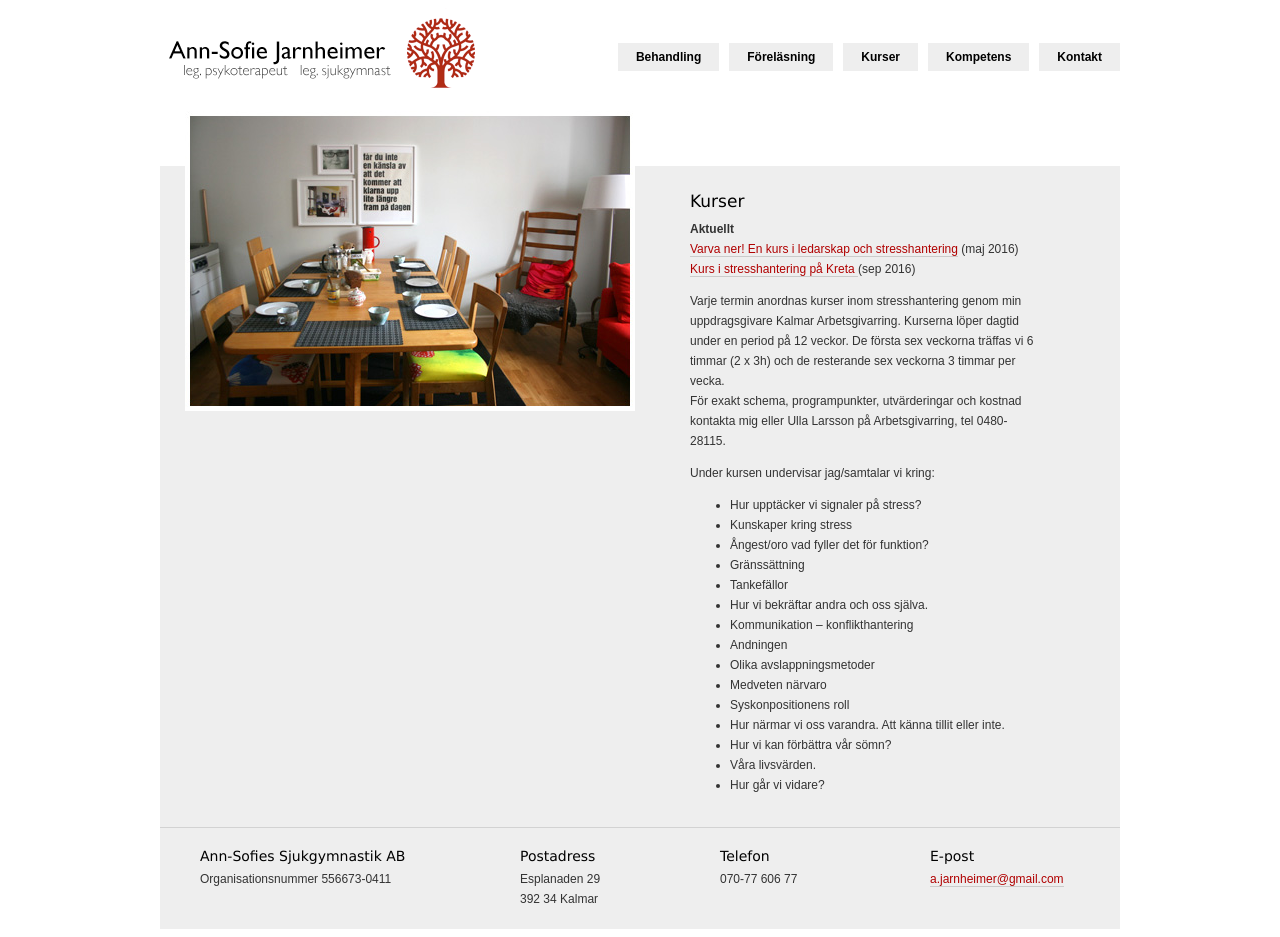
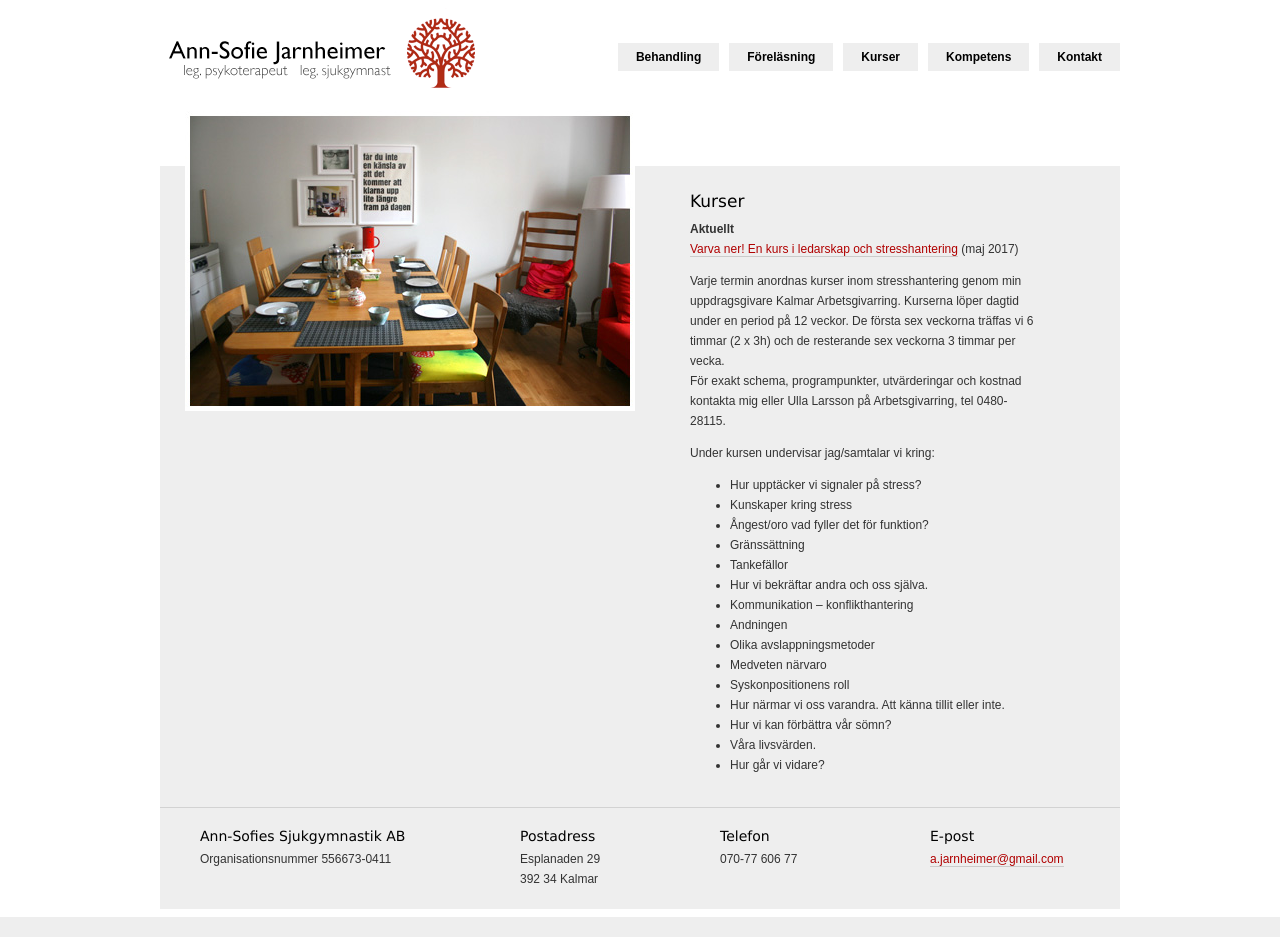
Before and after one commit to jarnheimer/ajarnheimer, a PHP site: page /kurser.php?message=sent in a window 1280 px wide. Run offline with PHP 8.4, Linux system fonts and the light colour scheme.

Commit message:
Text för Kurser 2017

```diff
--- a/index.php
+++ b/index.php
@@ -18,8 +18,8 @@ $titel = "Ann-Sofie Jarnheimer - Leg. Sjukgymnast, Leg. Psykoterapeut";
                 Jag f&ouml;rel&auml;ser och har konsultuppdrag &ouml;ver hela Sverige.<br>
                 <br>
                 <b>Aktuellt</b><br>
-                <a href="static/Varva_ner-2016.pdf">Varva ner! En kurs i ledarskap och stresshantering</a> (maj 2016)<br>
-                <a href="static/Stresshantering-2016.pdf">Kurs i stresshantering på Kreta </a> (sep 2016)            </div>
+                <a href="http://www.lendasoasen.se/kurser/varva-ner-om-ledarskap-och-stresshantering/">Varva ner! En kurs i ledarskap och stresshantering</a> (maj 2017)
+            </div>
         </div>
 
 <?php include "down.php"; ?>
--- a/kurser.php
+++ b/kurser.php
@@ -12,8 +12,7 @@ $titel = "Ann-Sofie Jarnheimer - Kurser";
             <div class="head">Kurser</div>
             <div class="text">
                 <b>Aktuellt</b><br>
-                <a href="static/Varva_ner-2016.pdf">Varva ner! En kurs i ledarskap och stresshantering</a> (maj 2016)<br>
-                <a href="static/Stresshantering-2016.pdf">Kurs i stresshantering på Kreta </a> (sep 2016)
+                <a href="http://www.lendasoasen.se/kurser/varva-ner-om-ledarskap-och-stresshantering/">Varva ner! En kurs i ledarskap och stresshantering</a> (maj 2017)
 
 
                 <p>Varje termin anordnas kurser inom stresshantering genom min uppdragsgivare Kalmar Arbetsgivarring.
```
